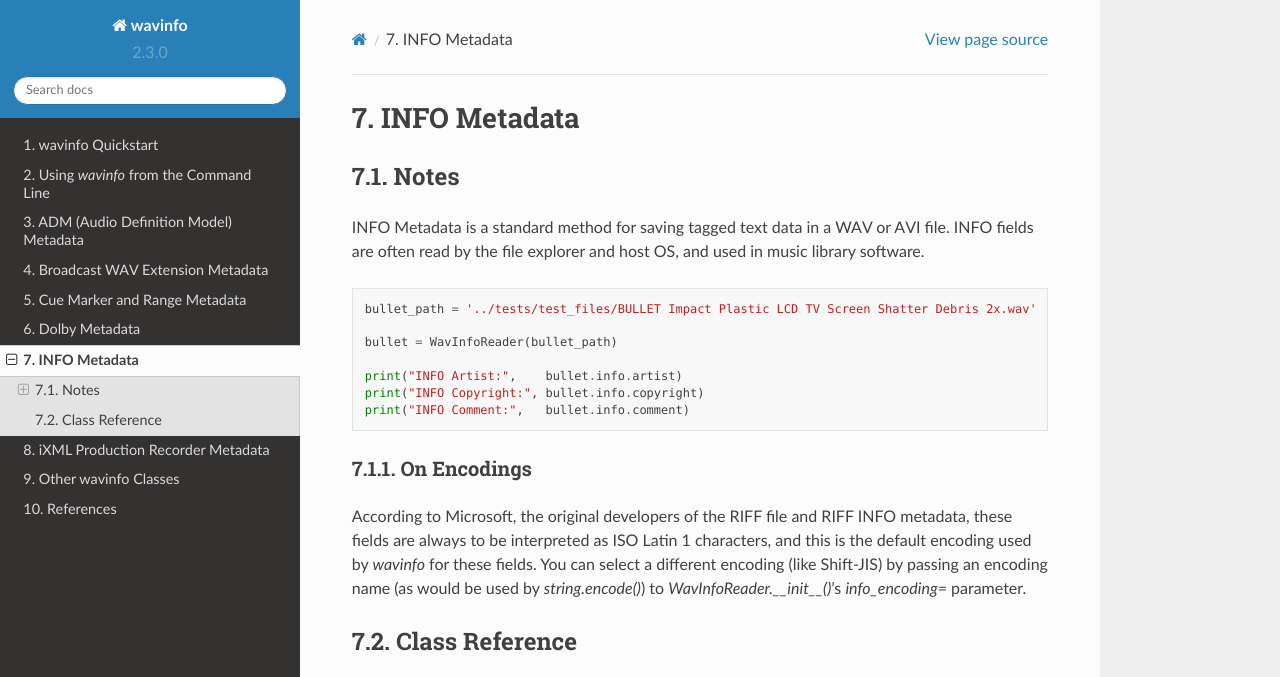
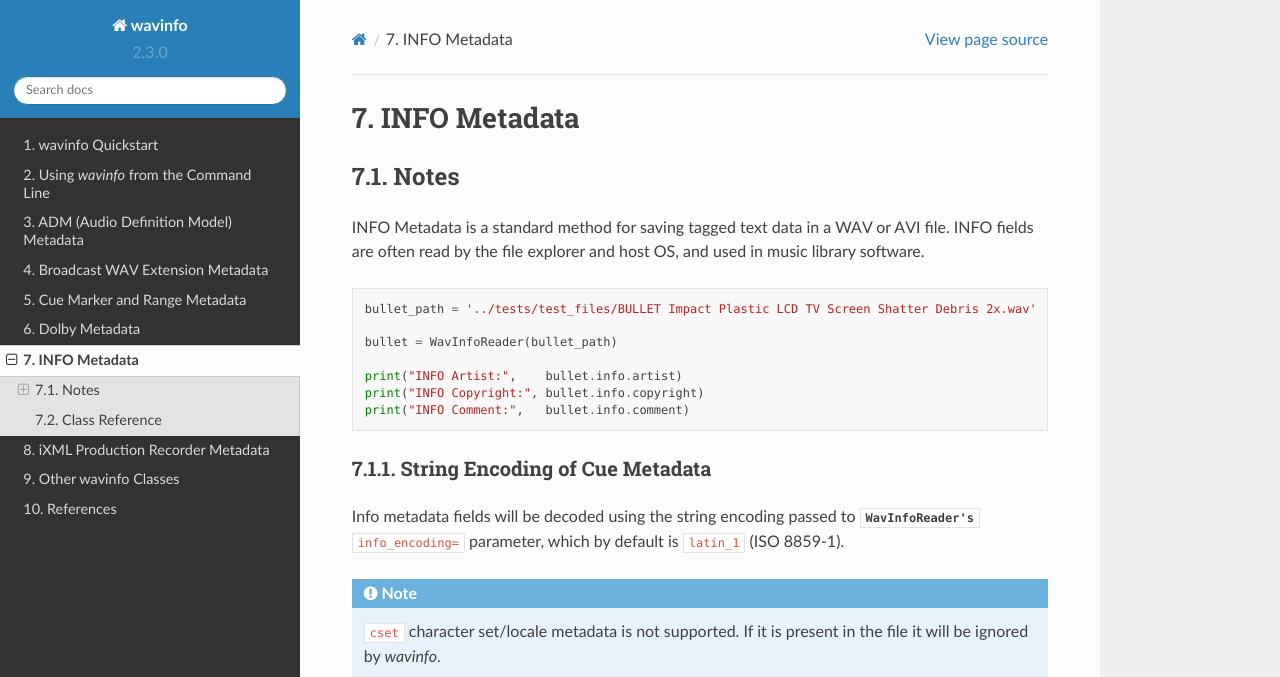
Before and after one commit to iluvcapra/wavinfo, a Sphinx documentation site: the page built from docs/source/scopes/info.rst, in a window 1280 px wide and 1050 px high, cut to the strip 0-677 px from the top of the window. Built offline with Sphinx 7.4.7 and the Read the Docs theme 2.0.0, drawn with Linux system fonts in a browser that asks for light colours.

```diff
--- a/docs/source/quickstart.rst
+++ b/docs/source/quickstart.rst
@@ -18,9 +18,12 @@ instance of :class:`WaveInfoReader`.
     adm_metadata = info.adm
     ixml_metadata = info.ixml
 
+WavInfoReader Class Documentation
+--------------------------------------
 
 .. module:: wavinfo
     :noindex:
 
 .. autoclass:: wavinfo.wave_reader.WavInfoReader
    :members:
+   :special-members: __init__
--- a/docs/source/scopes/info.rst
+++ b/docs/source/scopes/info.rst
@@ -20,16 +20,16 @@ music library software.
     print("INFO Comment:",   bullet.info.comment)
 
 
-On Encodings
-""""""""""""
-According to Microsoft, the original developers of the RIFF file and RIFF INFO
-metadata, these fields are always to be interpreted as ISO Latin 1 characters,
-and this is the default encoding used by `wavinfo` for these fields. You can
-select a different encoding (like Shift-JIS) by passing an encoding name (as
-would be used by `string.encode()`) to `WavInfoReader.__init__()`'s
-`info_encoding=` parameter.
+String Encoding of Cue Metadata
+"""""""""""""""""""""""""""""""
 
+Info metadata fields will be decoded using the string encoding passed to
+:py:meth:`WavInfoReader's<wavinfo.wave_reader.WaveInfoReader.__init__>`
+``info_encoding=`` parameter, which by default is ``latin_1`` (ISO 8859-1).
 
+.. note::
+   ``cset`` character set/locale metadata is not supported. If it is present
+   in the file it will be ignored by `wavinfo`.
 
 Class Reference
 ---------------
```
Also changed, not shown: docs/source/scopes/bext.rst (+24 -13 lines), docs/source/scopes/cue.rst (+15 -0 lines), 1 other file.
